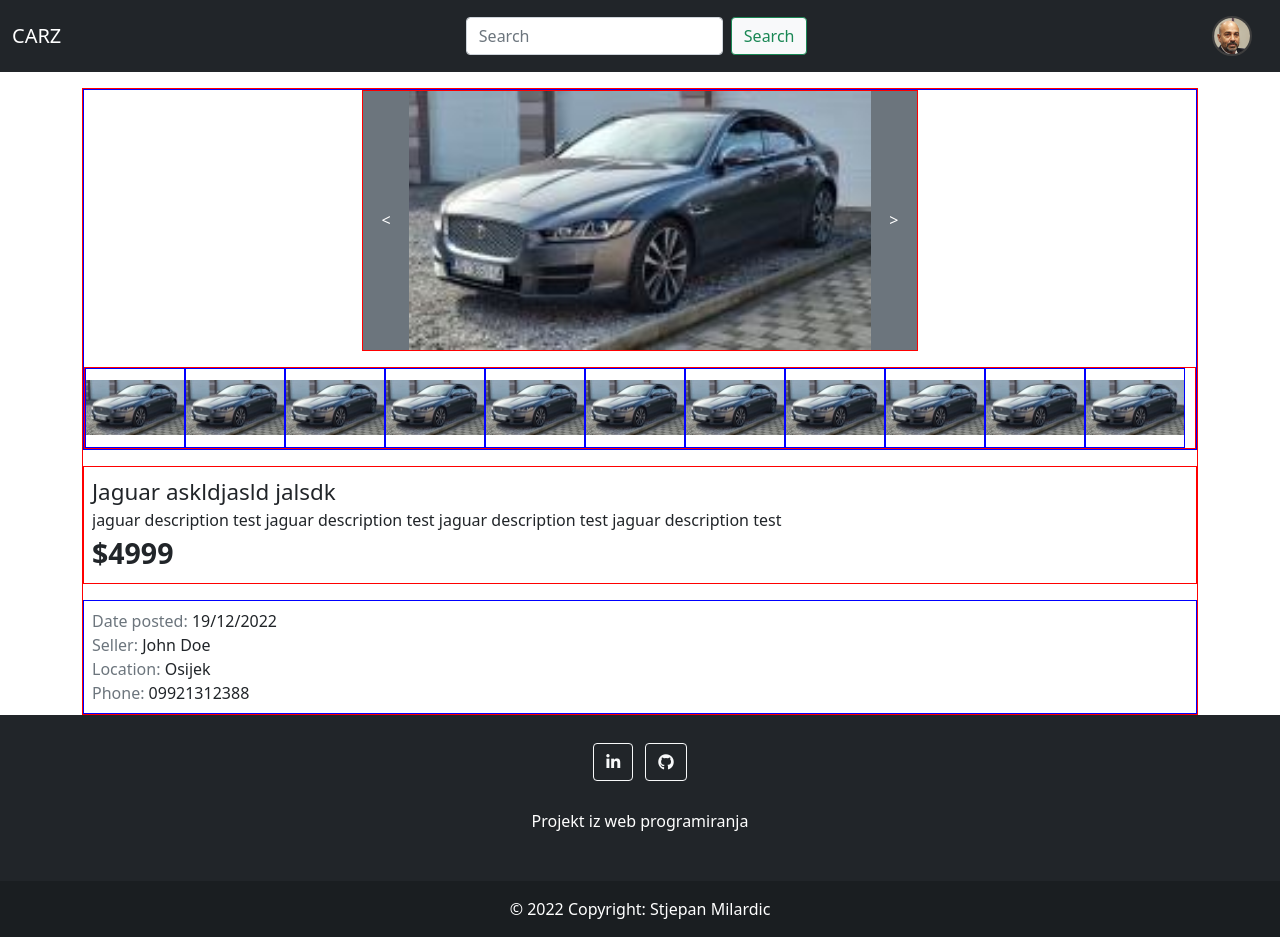
After one commit to milardich/carz, a PHP site: page /item_page.php in a window 1280 px wide. The commit adds this page. Run offline with PHP 8.4, Linux system fonts and the light colour scheme; some libraries are stand-ins or nearby versions.

Commit message:
login page, register page, item page

```diff
--- /dev/null
+++ b/item_page.php
@@ -0,0 +1,119 @@
+<!DOCTYPE html>
+<html lang="en">
+<head>
+    <?php
+        include("html_head.php");
+    ?>
+    <title>Carz | Home</title>
+</head>
+<body>
+    <?php
+        include("navbar.php");
+    ?>
+    <div class="container">
+        <div class="item-details-container mt-3">
+            <div class="item-pictures-container">
+                <!-- Selected item pic -->
+                <div class="item-selected-image row">
+                    <div class="switch-img-button-container col-1 p-0 d-flex aligns-items-center">
+                        <button class="btn btn-secondary switch-img-button"><</button>
+                    </div>
+                    <div class="col-10 p-0">
+                        <img src="jaguar_thumbnail.jpg" alt="">
+                    </div>
+                    <div class="switch-img-button-container col-1 p-0 d-flex aligns-items-center">
+                        <button class="btn btn-secondary switch-img-button">></button>
+                    </div>
+                </div>
+
+                <!-- Small item pics -->
+                <div class="row p-0 m-0 mt-3 item-pictures">
+                    <div class="col-2 item-small-picture m-0 p-0 d-block">
+                        <img src="jaguar_thumbnail.jpg" alt="">
+                    </div>
+                    <div class="col-2 item-small-picture m-0 p-0 d-block">
+                        <img src="jaguar_thumbnail.jpg" alt="">
+                    </div>
+                    <div class="col-2 item-small-picture m-0 p-0 d-block">
+                        <img src="jaguar_thumbnail.jpg" alt="">
+                    </div>
+                    <div class="col-2 item-small-picture m-0 p-0 d-block">
+                        <img src="jaguar_thumbnail.jpg" alt="">
+                    </div>
+                    <div class="col-2 item-small-picture m-0 p-0 d-block">
+                        <img src="jaguar_thumbnail.jpg" alt="">
+                    </div>
+                    <div class="col-2 item-small-picture m-0 p-0 d-block">
+                        <img src="jaguar_thumbnail.jpg" alt="">
+                    </div>
+                    <div class="col-2 item-small-picture m-0 p-0 d-block">
+                        <img src="jaguar_thumbnail.jpg" alt="">
+                    </div>
+                    <div class="col-2 item-small-picture m-0 p-0 d-block">
+                        <img src="jaguar_thumbnail.jpg" alt="">
+                    </div>
+                    <div class="col-2 item-small-picture m-0 p-0 d-block">
+                        <img src="jaguar_thumbnail.jpg" alt="">
+                    </div>
+                    <div class="col-2 item-small-picture m-0 p-0 d-block">
+                        <img src="jaguar_thumbnail.jpg" alt="">
+                    </div>
+                    <div class="col-2 item-small-picture m-0 p-0 d-block">
+                        <img src="jaguar_thumbnail.jpg" alt="">
+                    </div>
+                </div>
+            </div>
+
+            <div class="item-info-container p-2 mt-3">
+                <div class="item-title">
+                    Jaguar askldjasld jalsdk
+                </div>
+
+                <div class="item-description">
+                    jaguar description test jaguar description test jaguar description test jaguar description test
+                </div>
+
+                <div class="item-price">
+                    $4999
+                </div>
+            </div>
+
+            <div class="item-seller-info-container p-2 mt-3">
+                <div class="seller-info-box">
+                    <span class="text-secondary">Date posted: </span>
+                    <div class="d-inline-block">
+                        19/12/2022
+                    </div>
+                </div>
+                <div class="seller-info-box">
+                    <span class="text-secondary">Seller: </span>
+                    <div class="d-inline-block">
+                        John Doe
+                    </div>
+                </div>
+
+
+                <div class="seller-info-box">
+                    <span class="text-secondary">Location: </span>
+                    <div class="d-inline-block">
+                        Osijek
+                    </div>
+                </div>
+
+                <div class="seller-info-box">
+                    <span class="text-secondary">Phone: </span>
+                    <div class="d-inline-block">
+                        09921312388
+                    </div>
+                </div>
+            </div>
+        </div>
+    </div>
+
+    <?php
+        include("footer.php");
+    ?>
+
+    <script src="https://cdn.jsdelivr.net/npm/bootstrap@5.0.2/dist/js/bootstrap.bundle.min.js" integrity="sha384-MrcW6ZMFYlzcLA8Nl+NtUVF0sA7MsXsP1UyJoMp4YLEuNSfAP+JcXn/tWtIaxVXM" crossorigin="anonymous"></script>
+</body>
+</html>
--- a/style.css
+++ b/style.css
@@ -91,3 +91,76 @@ a{
 .profile-dropdown{
     box-shadow: 0px 2px 2px black;
 }
+
+.login-form-container{
+    max-width: 400px;
+    margin: auto;
+    height: 800px;
+}
+
+.form-container{
+    margin-top: 20%;
+}
+
+.full-width-button{
+    width: 100%;
+}
+
+.item-details-container{
+    border: 1px solid red;
+}
+
+.item-pictures-container{
+    border: 1px solid blue;
+}
+
+.item-selected-image{
+    width: 50%;
+    border: 1px solid red;
+    margin-left: auto;
+    margin-right: auto;
+}
+
+.item-selected-image img{
+    width: 100%;
+}
+
+.align-items-center {
+    display: flex;
+    align-items: center;  /*Aligns vertically center */
+    justify-content: center; /*Aligns horizontally center */
+}
+
+.switch-img-button{
+    width: 100%;
+    border-radius: 0px;
+}
+
+.item-pictures{
+    border: 1px solid red;
+}
+
+.item-small-picture{
+    width: 100px;
+    height: 80px;
+    border: 1px solid blue;
+}
+
+.item-small-picture img{
+    width: 100%;
+    height: 100%;
+    object-fit: contain;
+}
+
+.item-info-container{
+    border: 1px solid red;
+}
+
+.item-price{
+    font-weight: bold;
+    font-size: 1.78em;
+}
+
+.item-seller-info-container{
+    border: 1px solid blue;
+}
```
Also changed, not shown: login_page.php (added, +59 -0 lines), register_page.php (added, +63 -0 lines).
